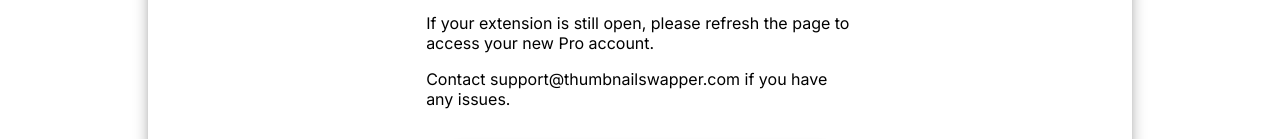
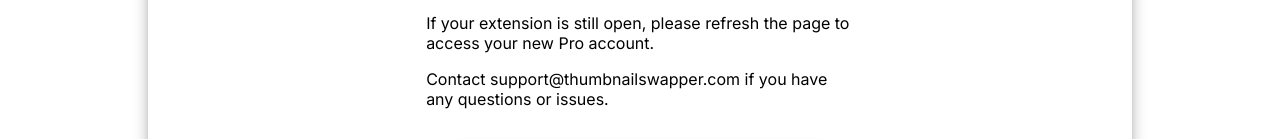
Before and after one commit to kev-liang/yt-thumbnail-site, a Next.js app: page /thank-you in a window 1280 px wide. Shown: the part 494-633 px from the top of the page. Built offline with nearby package versions, Linux system fonts and the light colour scheme; a web font is replaced by a local one; what @mui/material-nextjs would draw is missing.

Commit message:
Change contact support on thank you page

```diff
--- a/src/app/thank-you/page.tsx
+++ b/src/app/thank-you/page.tsx
@@ -37,7 +37,8 @@
                 access your new Pro account.
               </Typography>
               <Typography variant="h4" mt={2}>
-                Contact support@thumbnailswapper.com if you have any issues.
+                Contact support@thumbnailswapper.com if you have any questions
+                or issues.
               </Typography>
             </Box>
 
```
